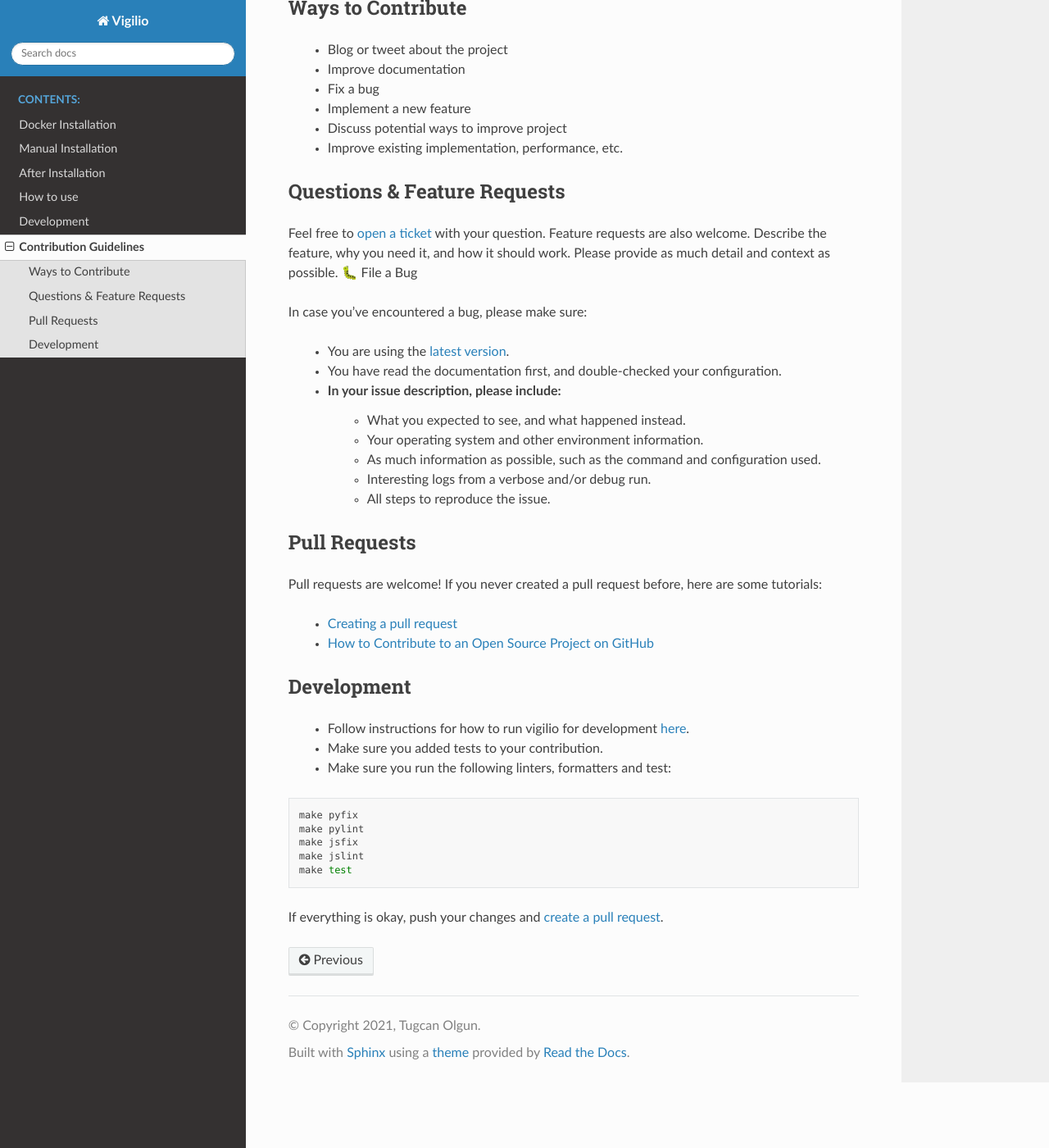
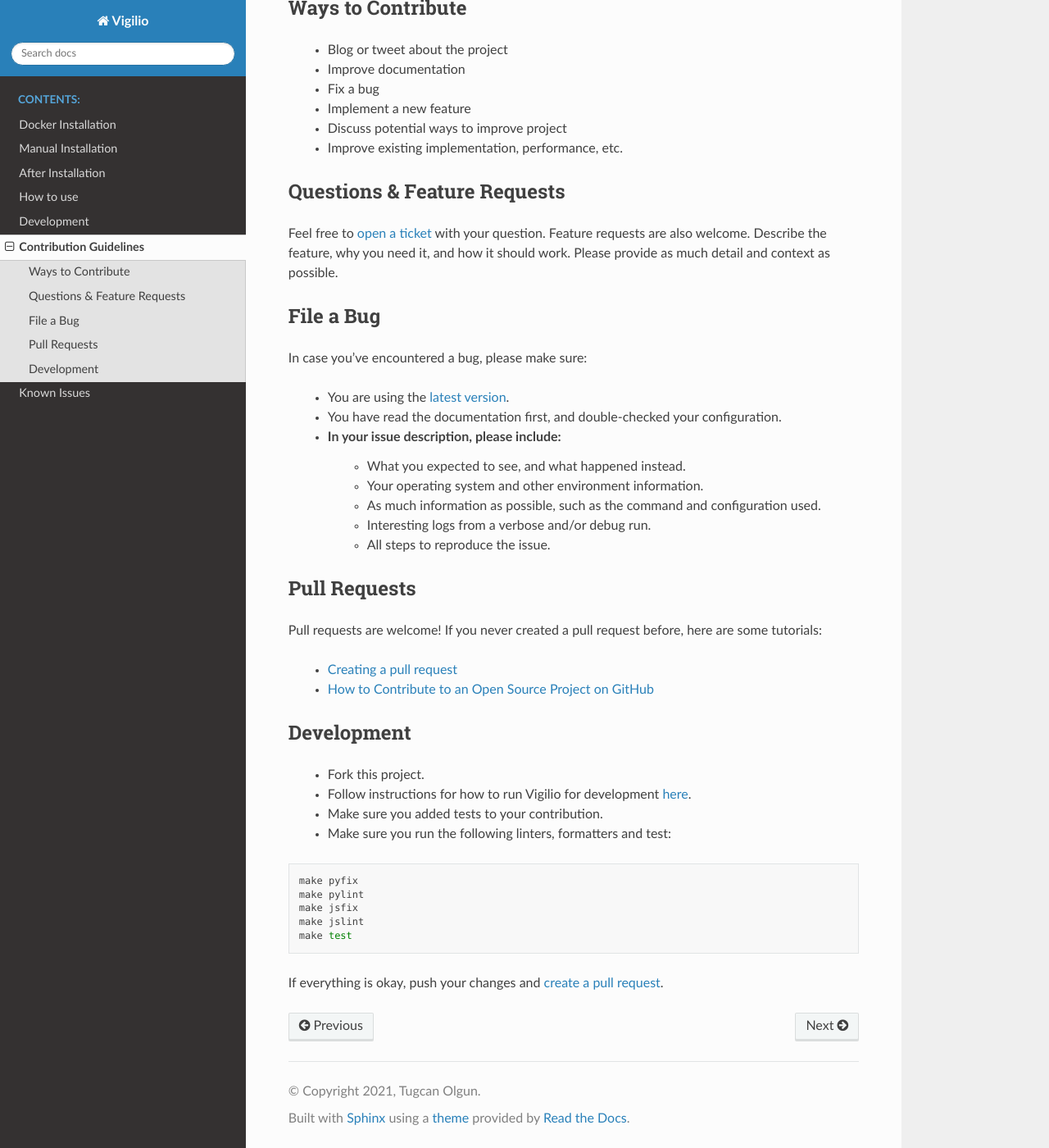
Before and after one commit to tugcanolgun/vigilio, a Sphinx documentation site: the page built from docs/source/development/contributing.rst, in a window 1280 px wide and 1400 px high, scrolled down 311 px. Shown: the whole window at 82% size. Built offline with Sphinx 7.4.7 and the Read the Docs theme 2.0.0, drawn with Linux system fonts in a browser that asks for light colours.

```diff
--- a/docs/source/development/contributing.rst
+++ b/docs/source/development/contributing.rst
@@ -19,7 +19,9 @@ Questions & Feature Requests
 ----------------------------
 
 Feel free to `open a ticket <https://github.com/tugcanolgun/vigilio/issues/new>`_ with your question. Feature requests are also welcome. Describe the feature, why you need it, and how it should work. Please provide as much detail and context as possible.
-🐛 File a Bug
+
+File a Bug
+----------
 
 In case you've encountered a bug, please make sure:
 
@@ -43,7 +45,8 @@ Pull requests are welcome! If you never created a pull request before, here are
 Development
 -----------
 
-    * Follow instructions for how to run vigilio for development `here <./development.html>`_.
+    * Fork this project.
+    * Follow instructions for how to run Vigilio for development `here <./development.html>`_.
     * Make sure you added tests to your contribution.
     * Make sure you run the following linters, formatters and test:
 
--- a/docs/source/index.rst
+++ b/docs/source/index.rst
@@ -22,6 +24,7 @@ An easy to install, easy to manage personalized streaming service.
    usage/how_to_use
    development/development
    development/contributing
+   roadmap/known_issues
 
 
 Indices and tables
```
Also changed, not shown: other parts of docs/source/index.rst (+3 -1 lines), docs/source/roadmap/known_issues.rst (added, +7 -0 lines), .github/README.md, 5 other files.
